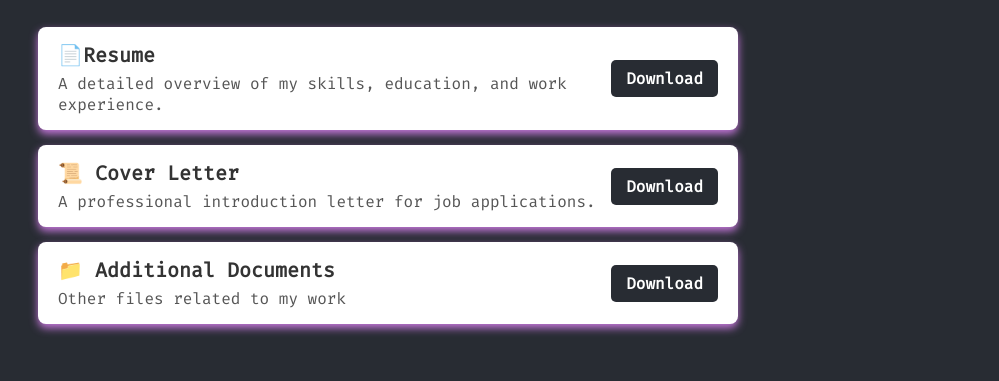
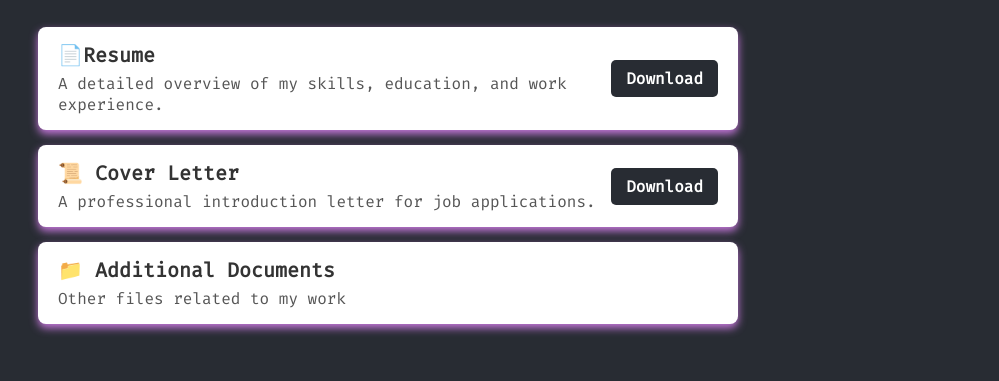
Before and after one commit to KamanWong020317/kaman.github.io, a plain HTML site: page documents.html in a window 1280 px wide. Shown: the part 205-586 px from the top of the page, without its empty margins (252-1251 px from the left). Drawn offline with Linux system fonts and the light colour scheme.

Commit message:
fix docs.html link

```diff
--- a/documents.html
+++ b/documents.html
@@ -38,7 +38,6 @@
                     <h2>📁 Additional Documents</h2>
                     <p>Other files related to my work</p>
                 </div>
-                <a href="documents/Additional_Documents.zip" download class="download-btn">Download</a>
 
             </div>
         </div>
```
